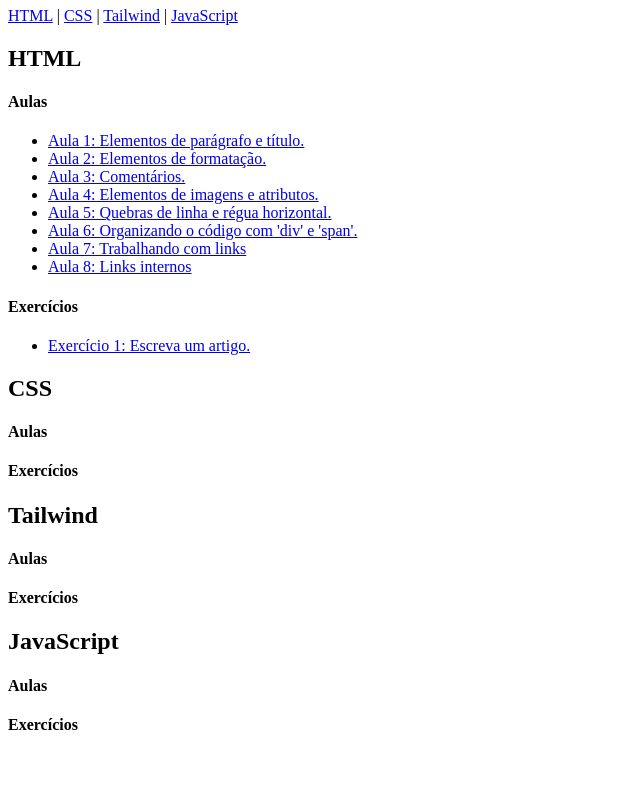
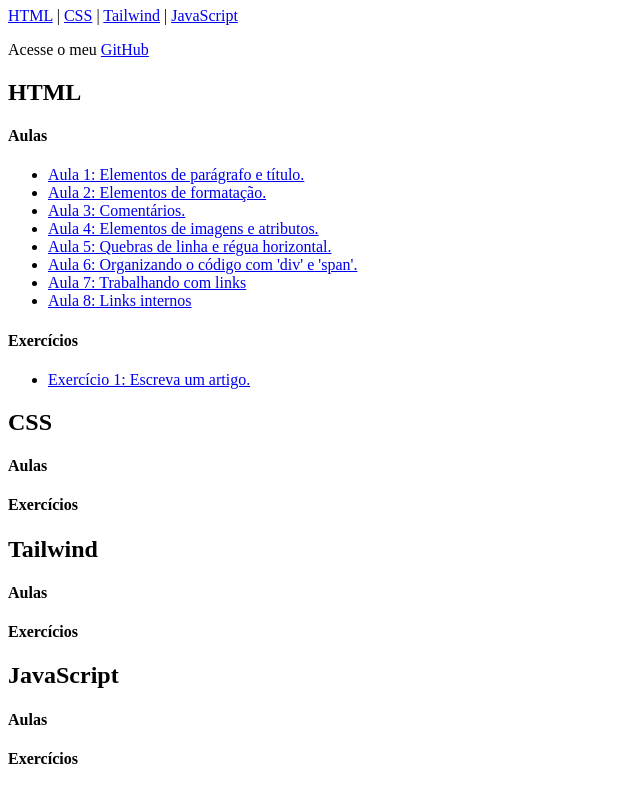
Before and after one commit to Guilherme-210/front_review, a plain HTML site: page index.html in a window 1280 px wide. Shown: the part 73-862 px from the top of the page, without its empty margins (0-640 px from the left). Before the commit the page ends 828 px from the top, so only its background shows below. Drawn offline with Linux system fonts and the light colour scheme.

Commit message:
feat: lesson on external links

```diff
--- a/index.html
+++ b/index.html
@@ -14,6 +14,7 @@
         <a href="#Tailwind">Tailwind</a> |
         <a href="#JavaScript">JavaScript</a>
       </nav>
+      <p>Acesse o meu <a href="https://github.com/Guilherme-210" target="_blank">GitHub</a></p>
     </header>
     <main>
       <section>
```
